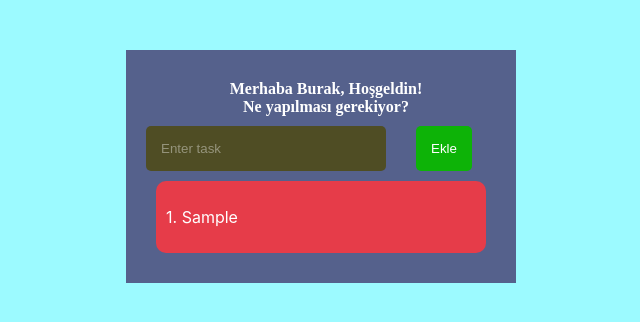
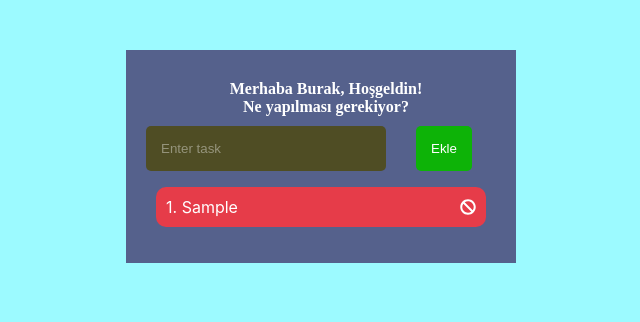
Before and after one commit to TelamonPegasus/todo-list-react, a React (Create React App) app: page / in a window 1280 px wide. Both pictures are taken after typing "Sample" into the empty fields and a click on the button "Ekle". Shown: the top 322 px of the page, without its empty margins (319-959 px from the left). Built offline with nearby package versions, Linux system fonts and the light colour scheme.

Commit message:
Task Silme Eklendi

```diff
--- a/src/App.js
+++ b/src/App.js
@@ -1,6 +1,10 @@
 import React from 'react';
 import './App.css';
 import ListItems from './ListItems';
+import {library} from "@fortawesome/fontawesome-svg-core";
+import {faBan} from "@fortawesome/free-solid-svg-icons";
+
+library.add(faBan);
 
 class App extends React.Component {
     constructor(props) {
@@ -14,6 +18,7 @@ class App extends React.Component {
         }
         this.handleInput = this.handleInput.bind(this);
         this.addItem = this.addItem.bind(this);
+        this.deleteItem = this.deleteItem.bind(this);
     }
 
     handleInput(e) {
@@ -41,6 +46,14 @@ class App extends React.Component {
         }
     }
 
+    deleteItem(key) {
+        const filteredItems = this.state.items.filter(item => item.key !== key);
+        this.setState({
+                items: filteredItems
+            }
+        )
+    }
+
     render() {
         return (
             <div className="todoWindow">
@@ -56,7 +69,8 @@ class App extends React.Component {
                     />
                     <button type="submit">Ekle</button>
                 </form>
-                <ListItems items={this.state.items}>b</ListItems>
+                <ListItems items={this.state.items}
+                           deleteItem={this.deleteItem}/>
             </div>
         );
     }
--- a/src/ListItems.css
+++ b/src/ListItems.css
@@ -1,7 +1,17 @@
 .listItem {
     background-color: #e63c49;
-    padding: 10px;
     color: white;
     border-radius: 10px;
     margin: 10px 10px;
+    position: relative;
 }
+
+.listItem p {
+    padding: 10px;
+}
+
+.listItem p span {
+    position: absolute;
+    right: 10px;
+    cursor: pointer;
+}
--- a/src/ListItems.js
+++ b/src/ListItems.js
@@ -1,5 +1,6 @@
 import React from "react";
 import './ListItems.css';
+import {FontAwesomeIcon} from '@fortawesome/react-fontawesome'
 
 function ListItems(props) {
     const items = props.items;
@@ -10,6 +11,10 @@ function ListItems(props) {
         return <div className="listItem" key={item.key}>
             <p>
                 {item.sayi}.{" "}{item.text}
+                <span>
+                <FontAwesomeIcon className="faIcons" icon="ban"
+                                 onClick={() => props.deleteItem(item.key)}/>
+                </span>
             </p>
         </div>;
     })
```
